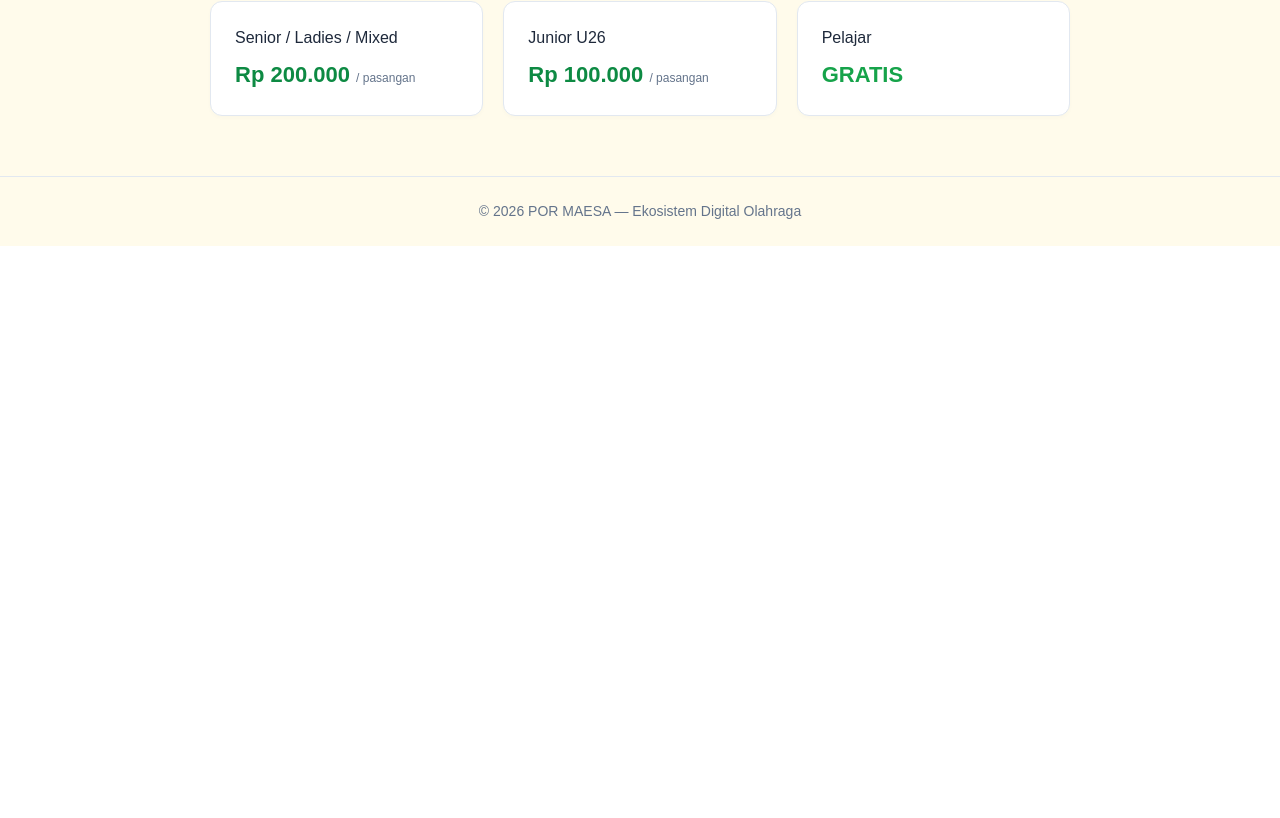
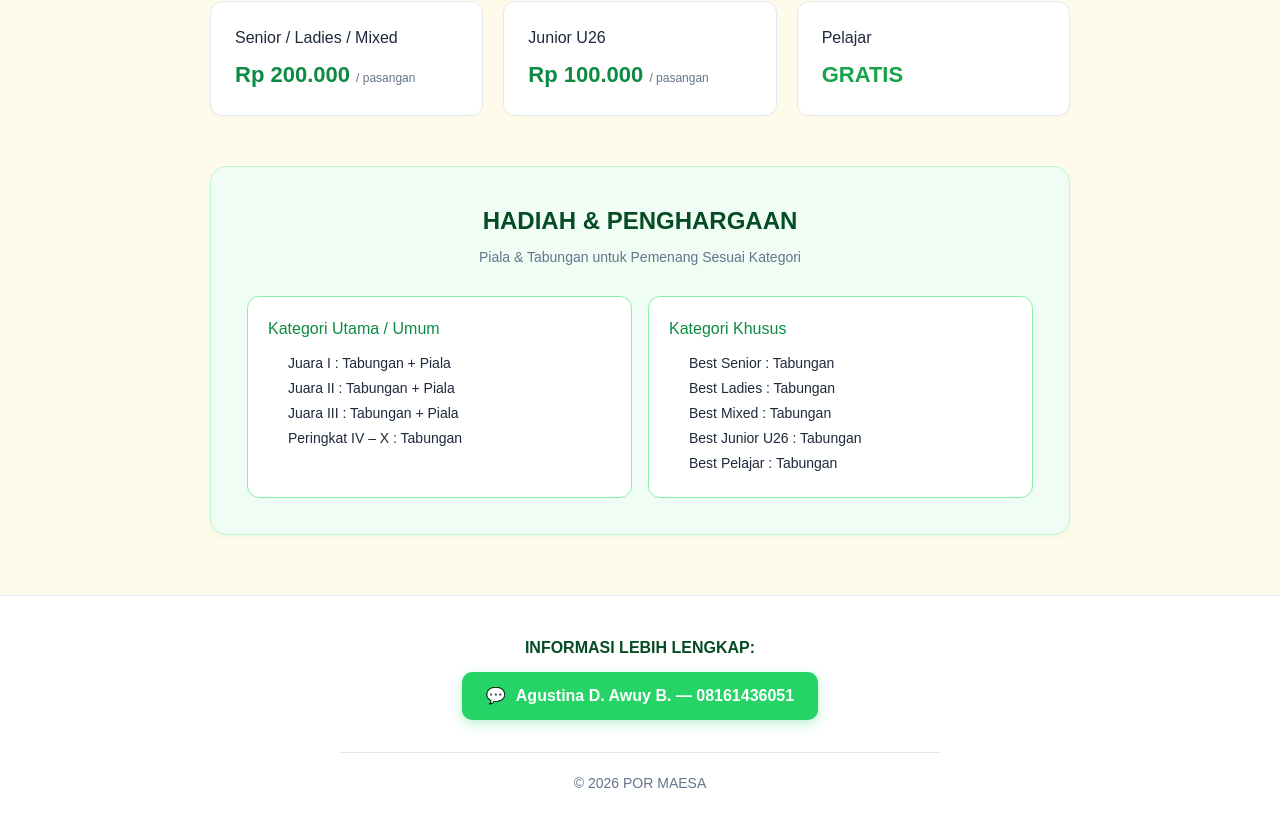
Before and after one commit to fredocto/pormaesa-ekosistem, a Next.js app: page / in a window 1280 px wide. Shown: the part 865-1683 px from the top of the page. Before the commit the page ends 1111 px from the top, so only its background shows below. Built offline with nearby package versions, Linux system fonts and the light colour scheme.

Commit message:
feat: add contact whatsapp agustina awuy and prizes section

```diff
--- a/app/page.tsx
+++ b/app/page.tsx
@@ -30,14 +30,32 @@ export default function HomeBridge() {
 
           <button
             type="button"
-            style={{ background: 'transparent', border: '1px solid #fff', color: '#fff', padding: '6px 16px', borderRadius: '6px', fontWeight: '600', cursor: 'pointer', fontSize: '14px' }}
+            style={{
+              background: 'transparent',
+              border: '1px solid #fff',
+              color: '#fff',
+              padding: '6px 16px',
+              borderRadius: '6px',
+              fontWeight: '600',
+              cursor: 'pointer',
+              fontSize: '14px',
+            }}
           >
             Login
           </button>
 
           <button
             type="button"
-            style={{ background: COLORS.accentGold, border: 'none', color: '#0F172A', padding: '6px 16px', borderRadius: '6px', fontWeight: 'bold', cursor: 'pointer', fontSize: '14px' }}
+            style={{
+              background: COLORS.accentGold,
+              border: 'none',
+              color: '#0F172A',
+              padding: '6px 16px',
+              borderRadius: '6px',
+              fontWeight: 'bold',
+              cursor: 'pointer',
+              fontSize: '14px',
+            }}
           >
             Sign Up
           </button>
@@ -54,7 +72,7 @@ export default function HomeBridge() {
           POR MAESA
         </h1>
 
-        {/* Tanggal & Venue dibawah Title */}
+        {/* Tanggal & Venue */}
         <div style={{ marginTop: '24px', marginBottom: '24px', display: 'flex', flexDirection: 'column', gap: '6px', alignItems: 'center' }}>
           <span style={{ background: '#FEF3C7', color: '#B45309', padding: '8px 18px', borderRadius: '20px', fontSize: '15px', fontWeight: 'bold', border: '1px solid #FDE68A', display: 'inline-block' }}>
             MINGGU, 18 OKTOBER 2026
@@ -96,8 +114,8 @@ export default function HomeBridge() {
         </Link>
       </section>
 
-      {/* Rincian Kategori */}
-      <section style={{ maxWidth: '900px', margin: '0 auto 60px auto', padding: '0 20px' }}>
+      {/* Rincian Kategori Biaya */}
+      <section style={{ maxWidth: '900px', margin: '0 auto 50px auto', padding: '0 20px' }}>
         <h3 style={{ textAlign: 'center', marginBottom: '24px', color: COLORS.textHeading, fontSize: '22px' }}>
           Biaya Pendaftaran (Early Bird s/d 2 Okt 2026)
         </h3>
@@ -124,8 +142,78 @@ export default function HomeBridge() {
         </div>
       </section>
 
-      <footer style={{ textAlign: 'center', padding: '24px', borderTop: `1px solid ${COLORS.border}`, color: COLORS.textMuted, fontSize: '14px' }}>
-        © 2026 POR MAESA — Ekosistem Digital Olahraga
+      {/* Section: HADIAH & PENGHARGAAN */}
+      <section style={{ maxWidth: '900px', margin: '0 auto 60px auto', padding: '0 20px' }}>
+        <div style={{ background: '#F0FDF4', borderRadius: '16px', padding: '36px', border: '1px solid #BBF7D0', boxShadow: '0 4px 6px -1px rgba(13, 138, 67, 0.05)' }}>
+          <h3 style={{ textAlign: 'center', margin: '0 0 8px 0', color: COLORS.textHeading, fontSize: '24px', fontWeight: 'bold' }}>
+            HADIAH & PENGHARGAAN
+          </h3>
+          <p style={{ textAlign: 'center', color: COLORS.textMuted, fontSize: '14px', marginBottom: '28px' }}>
+            Piala & Tabungan untuk Pemenang Sesuai Kategori
+          </p>
+
+          <div style={{ display: 'grid', gridTemplateColumns: 'repeat(auto-fit, minmax(240px, 1fr))', gap: '16px' }}>
+            {/* Kartu Hadiah Umum / Utama */}
+            <div style={{ background: '#FFFFFF', padding: '20px', borderRadius: '12px', border: '1px solid #86EFAC' }}>
+              <h4 style={{ color: COLORS.primary, margin: '0 0 10px 0', fontSize: '16px' }}>Kategori Utama / Umum</h4>
+              <ul style={{ margin: 0, paddingLeft: '20px', color: COLORS.textBody, fontSize: '14px', lineHeight: '1.8' }}>
+                <li>Juara I : Tabungan + Piala</li>
+                <li>Juara II : Tabungan + Piala</li>
+                <li>Juara III : Tabungan + Piala</li>
+                <li>Peringkat IV – X : Tabungan</li>
+              </ul>
+            </div>
+
+            {/* Kartu Hadiah Khusus Kategori */}
+            <div style={{ background: '#FFFFFF', padding: '20px', borderRadius: '12px', border: '1px solid #86EFAC' }}>
+              <h4 style={{ color: COLORS.primary, margin: '0 0 10px 0', fontSize: '16px' }}>Kategori Khusus</h4>
+              <ul style={{ margin: 0, paddingLeft: '20px', color: COLORS.textBody, fontSize: '14px', lineHeight: '1.8' }}>
+                <li>Best Senior : Tabungan</li>
+                <li>Best Ladies : Tabungan</li>
+                <li>Best Mixed : Tabungan</li>
+                <li>Best Junior U26 : Tabungan</li>
+                <li>Best Pelajar : Tabungan</li>
+              </ul>
+            </div>
+          </div>
+        </div>
+      </section>
+
+      {/* Footer & Kontak Informasi */}
+      <footer style={{ background: '#FFFFFF', borderTop: `1px solid ${COLORS.border}`, padding: '40px 20px 24px 20px', textAlign: 'center' }}>
+        <div style={{ maxWidth: '600px', margin: '0 auto' }}>
+          <h4 style={{ margin: '0 0 12px 0', color: COLORS.textHeading, fontSize: '16px', fontWeight: 'bold' }}>
+            INFORMASI LEBIH LENGKAP:
+          </h4>
+
+          {/* Tombol Kontak WhatsApp Ibu Agustina */}
+          <div style={{ display: 'flex', justifyContent: 'center', marginBottom: '32px' }}>
+            <a
+              href="https://wa.me/628161436051"
+              target="_blank"
+              rel="noopener noreferrer"
+              style={{
+                display: 'inline-flex',
+                alignItems: 'center',
+                gap: '10px',
+                background: '#25D366',
+                color: '#FFFFFF',
+                padding: '12px 24px',
+                borderRadius: '10px',
+                textDecoration: 'none',
+                fontWeight: 'bold',
+                fontSize: '16px',
+                boxShadow: '0 4px 12px rgba(37, 211, 102, 0.3)',
+              }}
+            >
+              💬 <strong>Agustina D. Awuy B. — 08161436051</strong>
+            </a>
+          </div>
+
+          <div style={{ borderTop: `1px solid ${COLORS.border}`, paddingTop: '20px', color: COLORS.textMuted, fontSize: '14px' }}>
+            © 2026 POR MAESA
+          </div>
+        </div>
       </footer>
     </div>
   )
```
